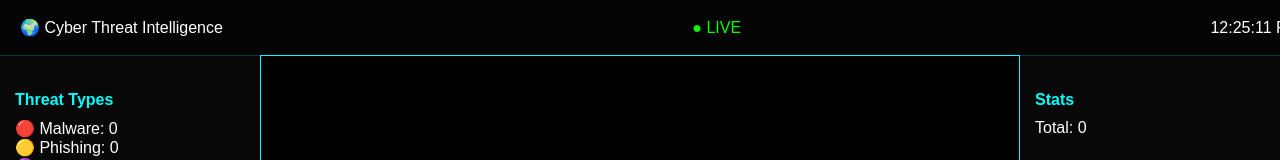
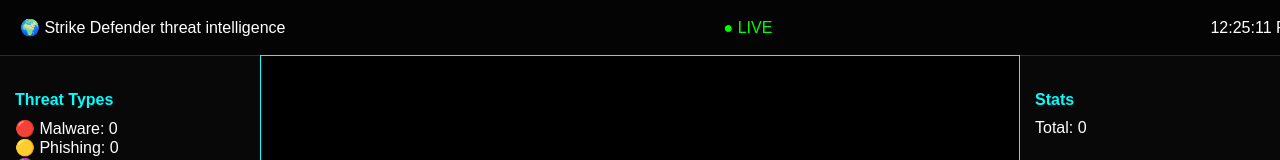
Before and after one commit to ahmed212004/Graduation-Project, a plain HTML site: page index.html in a window 1280 px wide. Shown: the top 160 px of the page. Drawn offline with nearby package versions, Linux system fonts and the light colour scheme; a script that the page names is missing.

Commit message:
Update index.html

```diff
--- a/index.html
+++ b/index.html
@@ -84,7 +84,7 @@
 
 <!-- HEADER -->
 <div class="header">
-<div>🌍 Cyber Threat Intelligence</div>
+<div>🌍 Strike Defender threat intelligence</div>
 <div class="live">● LIVE</div>
 <div id="time"></div>
 </div>
```
